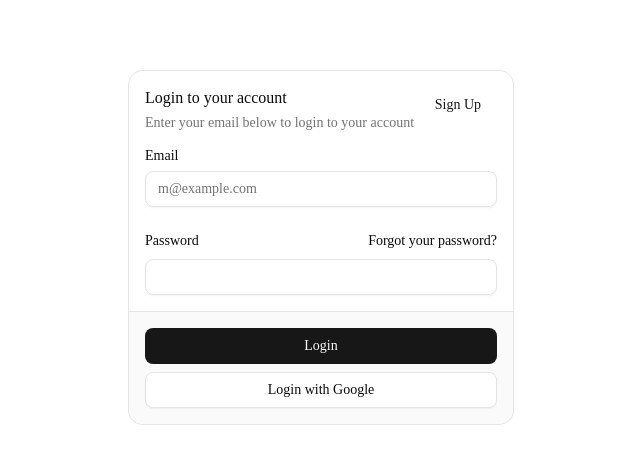
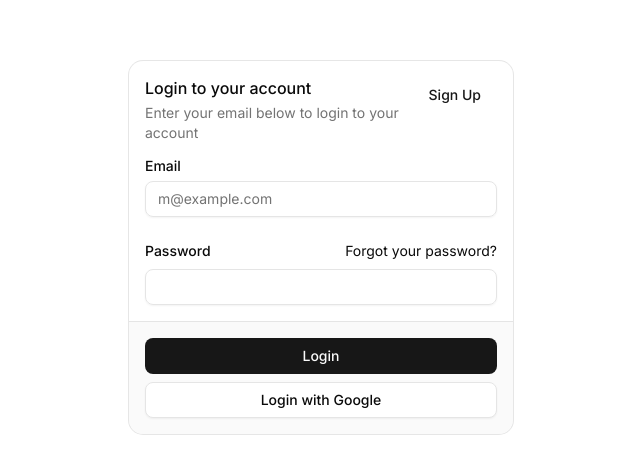
Before and after one commit to tfshorifulislam/kuki-video, a Next.js app: page /auth/signup in a window 1280 px wide. Shown: the part 153-626 px from the top of the page, without its empty margins (319-959 px from the left). Built offline with nearby package versions, Linux system fonts and the light colour scheme.

Commit message:
layout update

```diff
--- a/src/app/auth/signup/page.tsx
+++ b/src/app/auth/signup/page.tsx
@@ -2,7 +2,7 @@ import { SignUpCard } from "@/components/shared/SignUpCard";
 
 const SignUpPage = () => {
     return (
-        <div className="flex justify-center items-center min-h-screen">
+        <div className="flex justify-center items-center min-h-screen w-11/12 mx-auto">
             <SignUpCard/>
         </div>
     );
--- a/src/app/layout.tsx
+++ b/src/app/layout.tsx
@@ -1,16 +1,11 @@
 import type { Metadata } from "next";
-import { Geist, Geist_Mono } from "next/font/google";
+import { Inter } from "next/font/google";
 import "./globals.css";
 
-const geistSans = Geist({
-  variable: "--font-geist-sans",
-  subsets: ["latin"],
-});
-
-const geistMono = Geist_Mono({
-  variable: "--font-geist-mono",
-  subsets: ["latin"],
-});
+const inter = Inter({
+  weight:['400', '500', '600','700','800','900'],
+  subsets:['latin']
+})
 
 export const metadata: Metadata = {
   title: "Create Next App",
@@ -21,7 +16,7 @@ export default function RootLayout({ children }: LayoutProps<"/">) {
   return (
     <html
       lang="en"
-      className={`${geistSans.variable} ${geistMono.variable} h-full antialiased`}
+      className={`${inter.className} h-full antialiased`}
     >
       <body className="min-h-full flex flex-col">{children}</body>
     </html>
```
